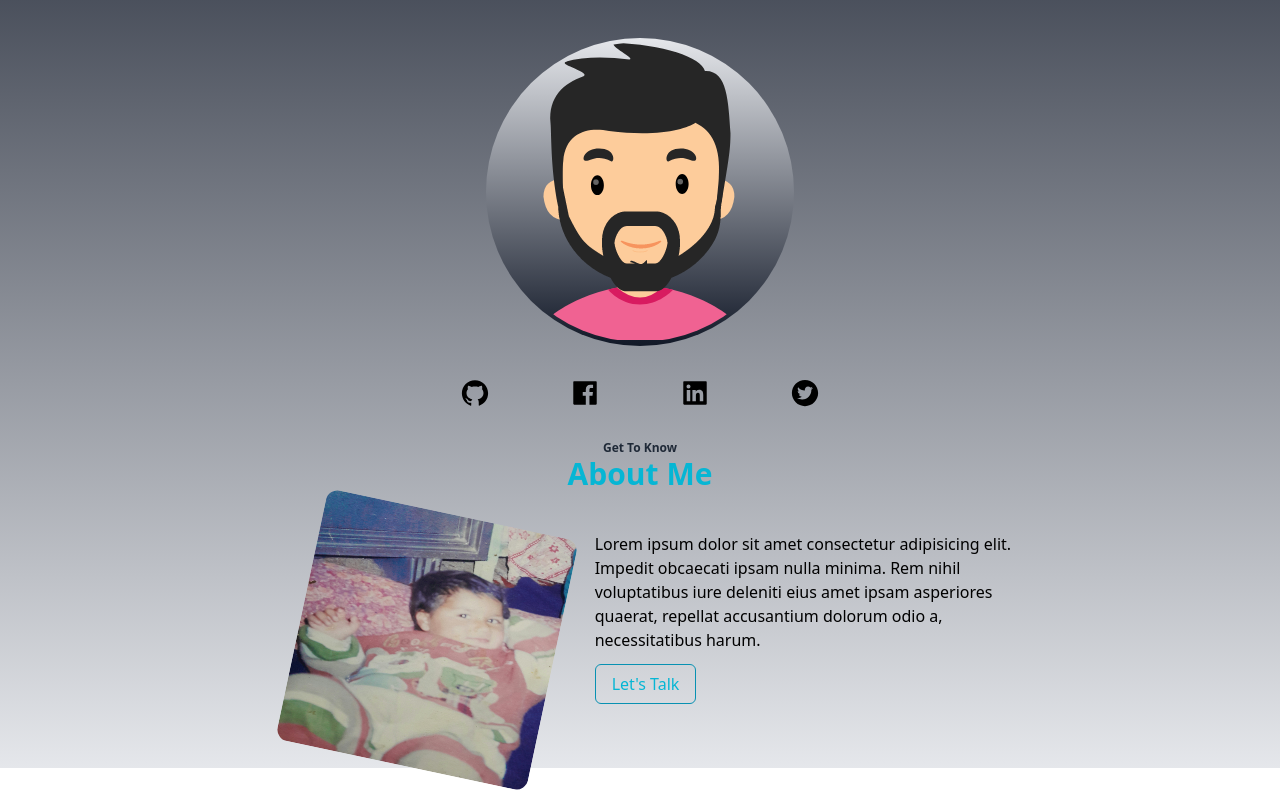
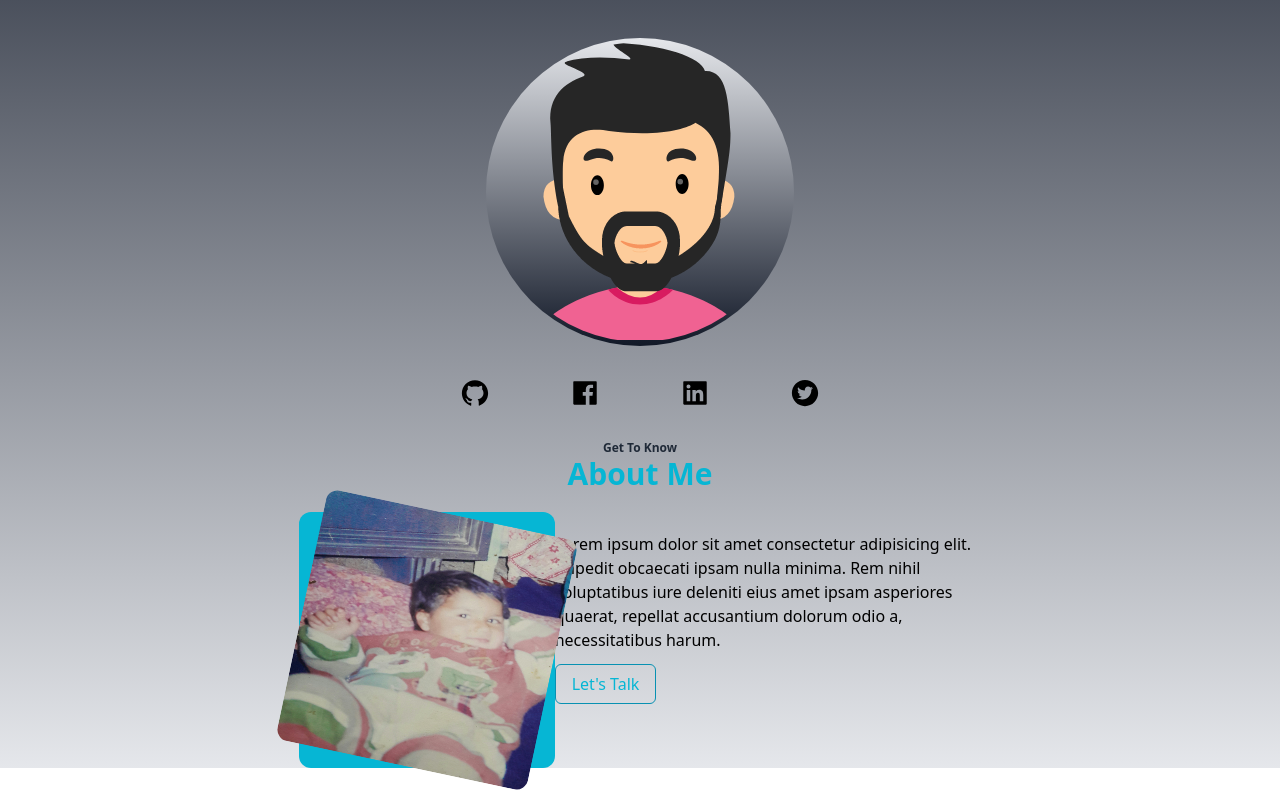
Before and after one commit to syedasrar00/portfolio-v2, a React (Vite) app: page / in a window 1280 px wide. Shown: the part 288-1088 px from the top of the page. Built offline with nearby package versions, Linux system fonts and the light colour scheme.

Commit message:
added transition to the image

```diff
--- a/src/components/About.jsx
+++ b/src/components/About.jsx
@@ -7,7 +7,7 @@ export default function About() {
         <p className='text-gray-800 font-sans text-center text-xs font-bold'>Get To Know</p>
         <h1 className='text-3xl font-bold text-cyan-500 text-center'>About Me</h1>
         <div className="flex my-5 justify-center">
-            <img src={childPic} className="h-64 w-64 mx-10 rotate-12 rounded-xl hover:rotate-0 ease-in duration-300"/>
+            <div className='bg-cyan-500 rounded-xl'><img src={childPic} className="h-64 w-64 rotate-12 rounded-xl hover:rotate-0 ease-in duration-300"/></div>
             <div className="w-1/3 gap-5">
                 {/* <card />
                 <card />
```
